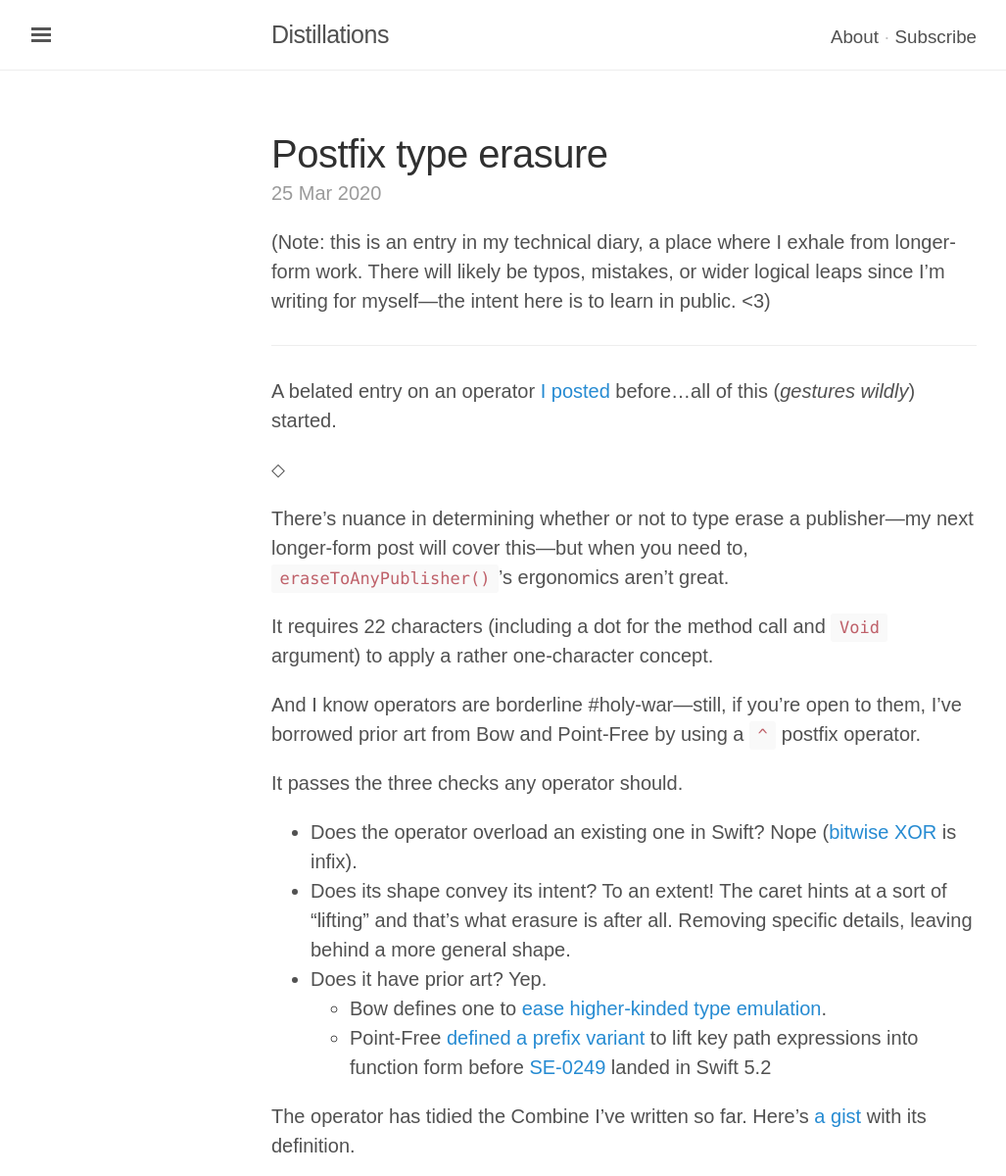
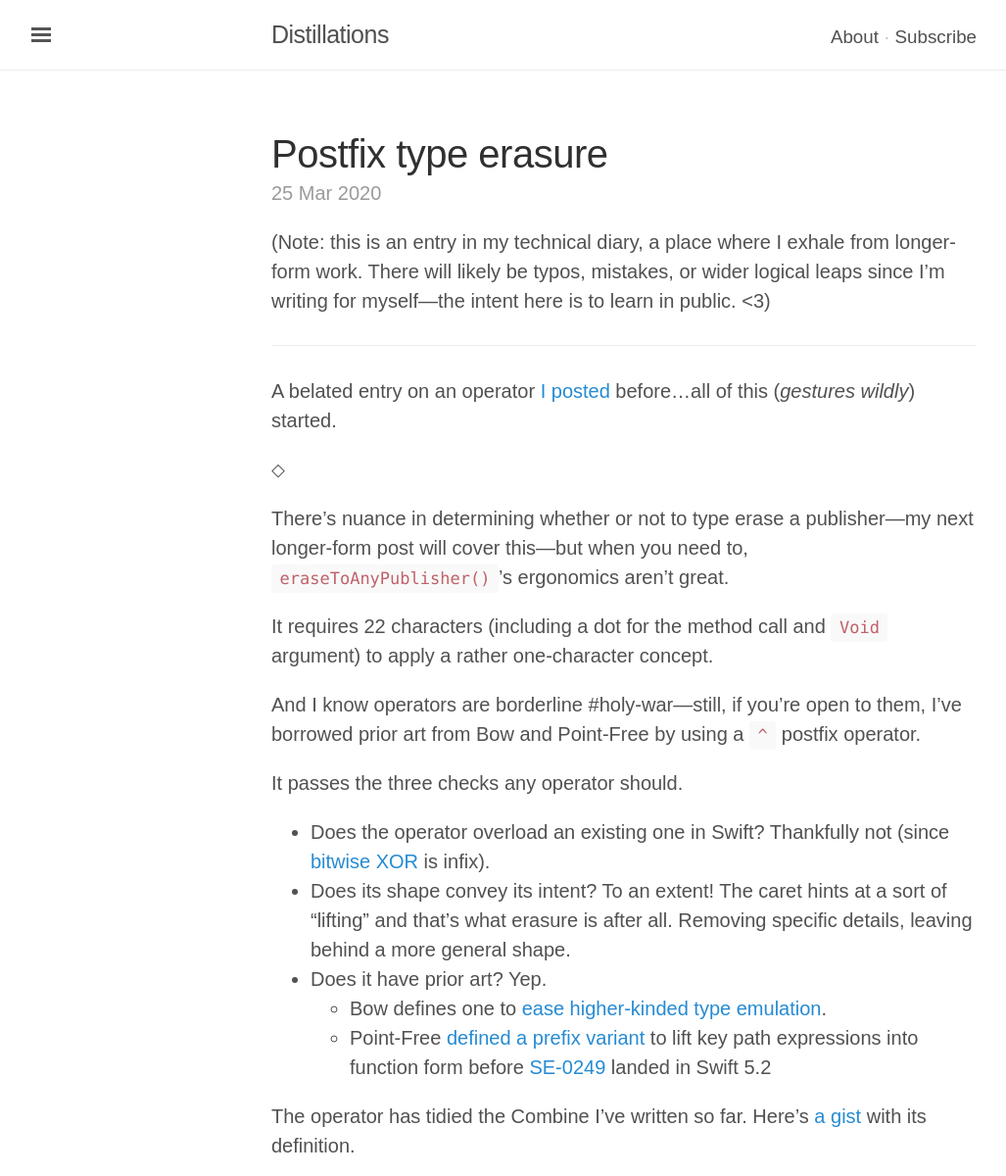
Before and after one commit to rvsrvs/jasdev.github.io, a Jekyll site: the page built from _notes/postfix-erasure.md, in a window 1280 px wide, cut to the strip 0-1200 px from the top of the page. Shown: the whole strip at 98% size, without its empty margins (3-1030 px from the left). Built offline with Jekyll 4.4.1, drawn with Linux system fonts in a browser that asks for light colours; some web fonts are replaced.

Commit message:
Slight re-wording on erasure operator post.

```diff
--- a/_notes/postfix-erasure.md
+++ b/_notes/postfix-erasure.md
@@ -16,7 +16,7 @@ And I know operators are borderline #holy-war—still, if you’re open to them,
 
 It passes the three checks any operator should.
 
-- Does the operator overload an existing one in Swift? Nope ([bitwise XOR](https://docs.swift.org/swift-book/LanguageGuide/AdvancedOperators.html#ID33) is infix).
+- Does the operator overload an existing one in Swift? Thankfully not (since [bitwise XOR](https://docs.swift.org/swift-book/LanguageGuide/AdvancedOperators.html#ID33) is infix).
 - Does its shape convey its intent? To an extent! The caret hints at a sort of “lifting” and that’s what erasure is after all. Removing specific details, leaving behind a more general shape.
 - Does it have prior art? Yep.
 	- Bow defines one to [ease higher-kinded type emulation](https://bow-swift.io/docs/fp-concepts/higher-kinded-types/#casting-and-the--operator).
```
